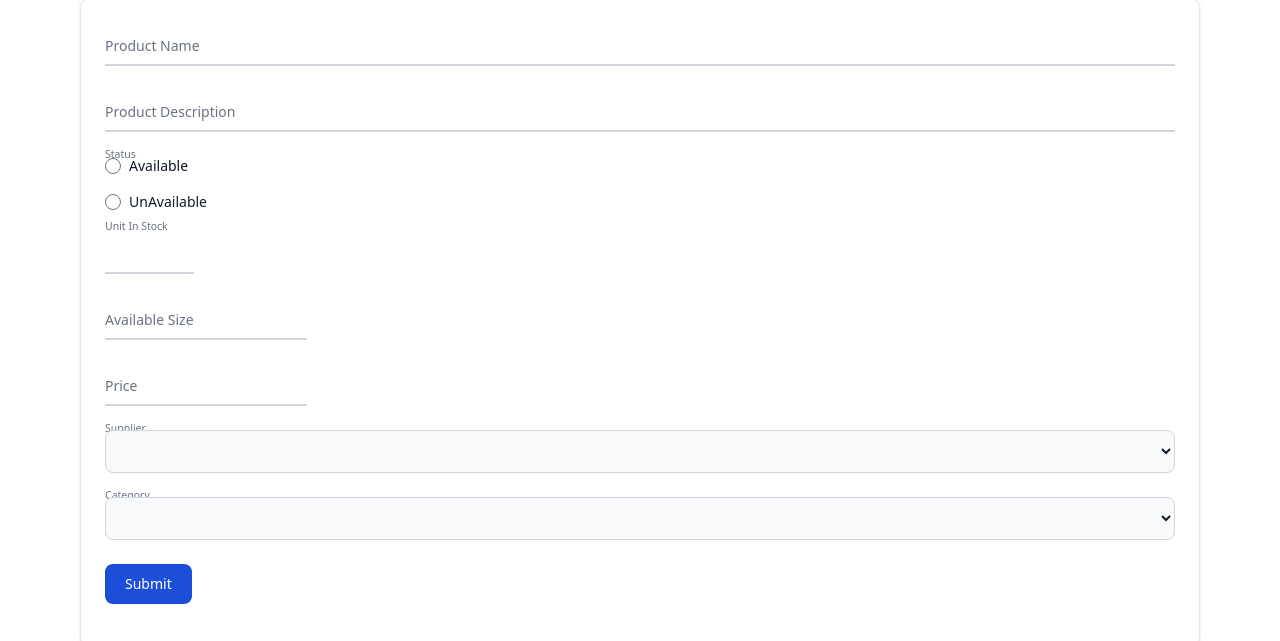
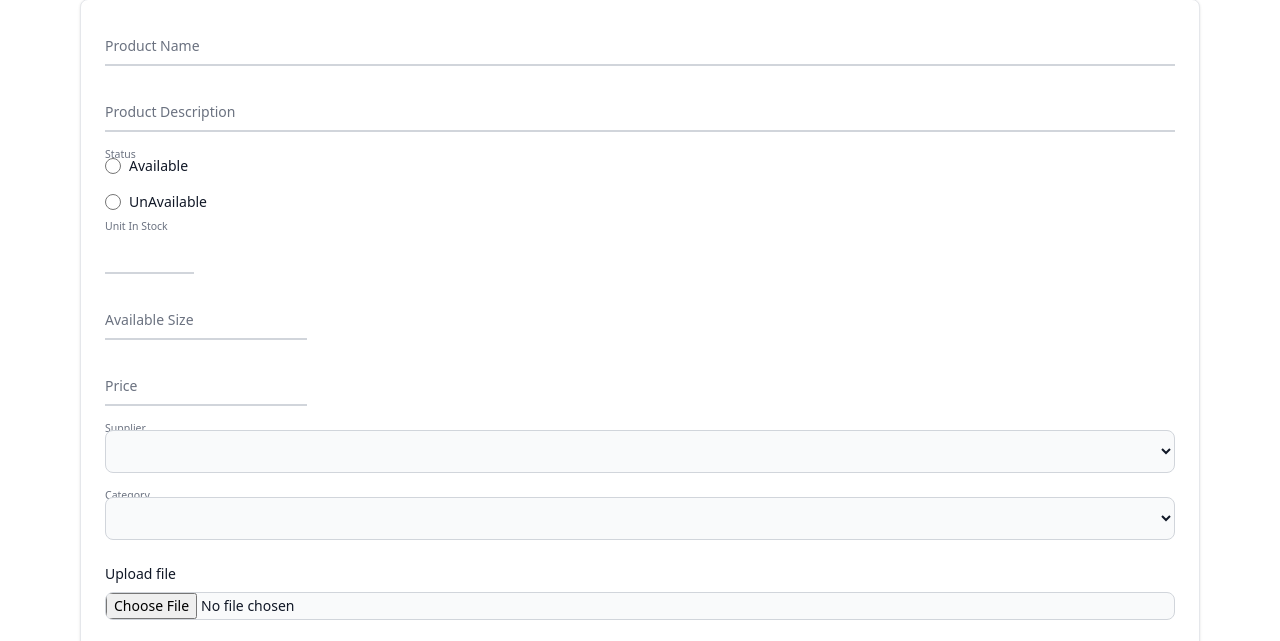
Before and after one commit to NicWirnt/ecommerce-web-devs, a PHP site: page /ass2/product.php in a window 1280 px wide. Shown: the part 177-818 px from the top of the page. Run offline with PHP 8.4, Linux system fonts and the light colour scheme; a user stored in the database is signed in; data comes from the database, SQL or seed files in the repository; tables that the repository leaves empty or names only in its code hold one stand-in row (values such as "Sample post"); data that the repository does not hold is empty; some libraries are stand-ins or nearby versions.

Commit message:
Update products from admin roles

```diff
--- a/admin/product.php
+++ b/admin/product.php
@@ -82,7 +82,13 @@
     </select>
         <label for="category" class="peer-focus:font-medium absolute text-sm text-gray-500 dark:text-gray-400 duration-300 transform -translate-y-6 scale-75 top-3 -z-10 origin-[0] peer-focus:left-0 peer-focus:text-blue-600 peer-focus:dark:text-blue-500 peer-placeholder-shown:scale-100 peer-placeholder-shown:translate-y-0 peer-focus:scale-75 peer-focus:-translate-y-6">Category</label>
     </div>
-
+    <div class="relative z-0 w-full mb-6 group">
+    <label class="block mb-2 text-sm font-medium text-gray-900 dark:text-white" for="file_input">Upload file</label>
+    <input class="block w-full text-sm text-gray-900 border border-gray-300 rounded-lg cursor-pointer bg-gray-50 dark:text-gray-400 focus:outline-none dark:bg-gray-700 dark:border-gray-600 dark:placeholder-gray-400" id="file_input" type="file" name="Image">
+    </div>
+    <div class="relative z-0 w-full mb-6 group">
+        <img class="h-auto max-w-full" src="../<?php echo htmlspecialchars($row['ImagePath']);?>" alt="image description">
+    </div>
     <button type="submit" class="text-white bg-blue-700 hover:bg-blue-800 focus:ring-4 focus:outline-none focus:ring-blue-300 font-medium rounded-lg text-sm w-full sm:w-auto px-5 py-2.5 text-center dark:bg-blue-600 dark:hover:bg-blue-700 dark:focus:ring-blue-800">Submit</button>
     </form>
 
```
Also changed, not shown: assets/images/iphone14.jpg (added).
